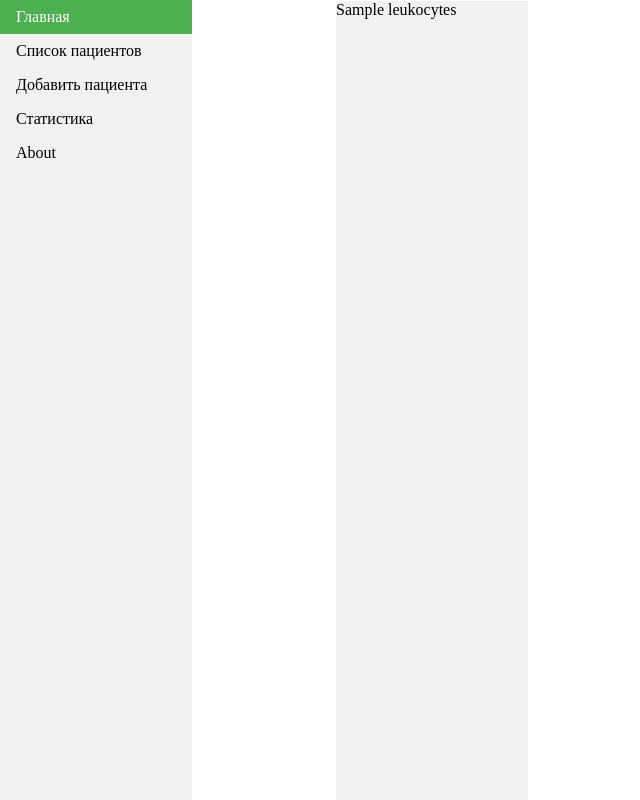
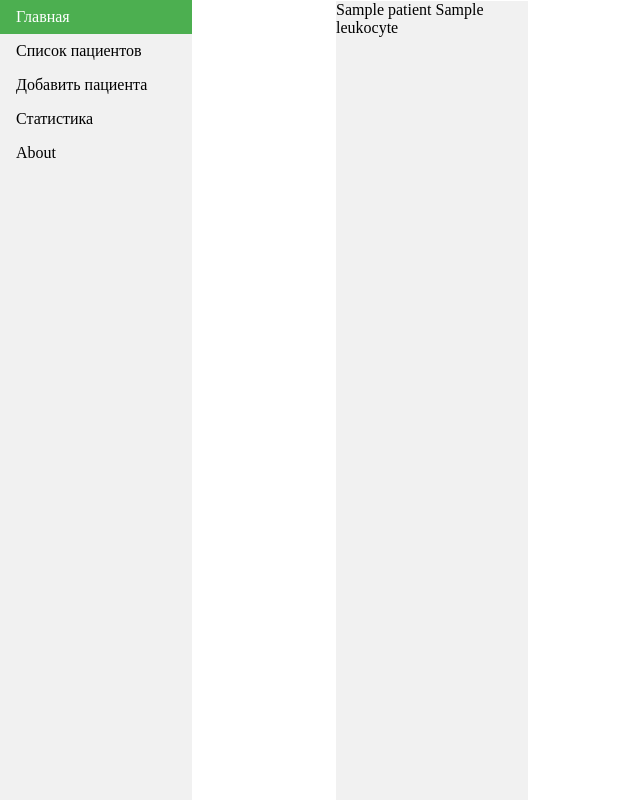
Before and after one commit to arduan/trening_Django, a Django app: template mysite/templates/analise.html in a window 1280 px wide. Shown: the top 800 px of the page, without its empty margins (0-640 px from the left). Run offline with Django 3.2, Linux system fonts and the light colour scheme; the template is opened without the code that fills it: most values are stand-ins (such as "Sample title", 1, 10 or a date in 2020).

Commit message:
Представление в шаблоне второй таблицы

```diff
--- a/mysite/templates/analise.html
+++ b/mysite/templates/analise.html
@@ -8,9 +8,10 @@
 {% block content %}
 <ul>
 
-      {% for leukocytes in leukocyte  %}
+      {% for dates in date  %}
          <li>
-             {{ leukocytes }}
+             {{ dates.patient }}
+             {{ dates.leukocyte }}
 
         </li>
     {% endfor %}
--- a/mysite/views.py
+++ b/mysite/views.py
@@ -37,6 +37,7 @@ class PatientsAnaliseView(ListView):
     def get_context_data(self, *args, **kwargs):
         context = super().get_context_data(**kwargs)
         context['leukocyte'] = Analise.objects.all()
+        context['date'] = Analise.objects.all()
         return context
 
 
```
